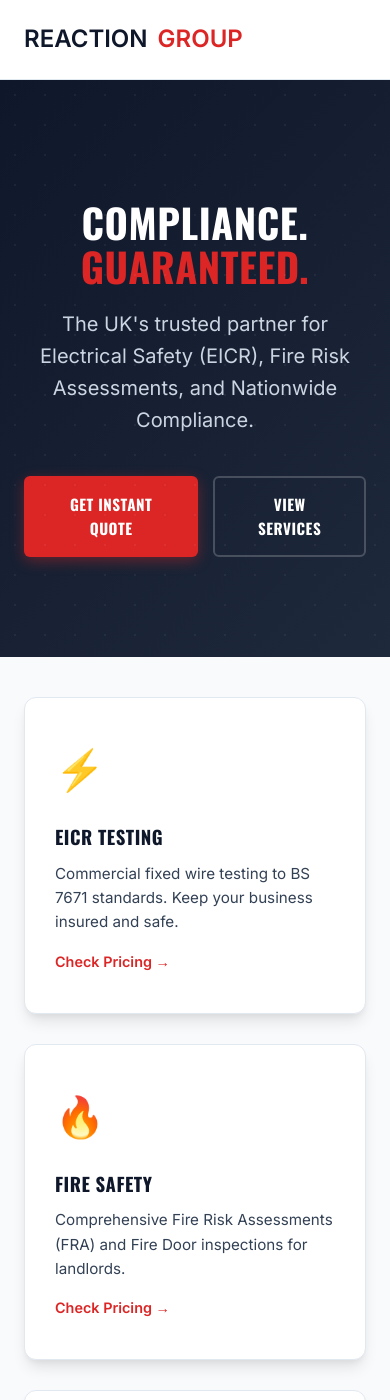
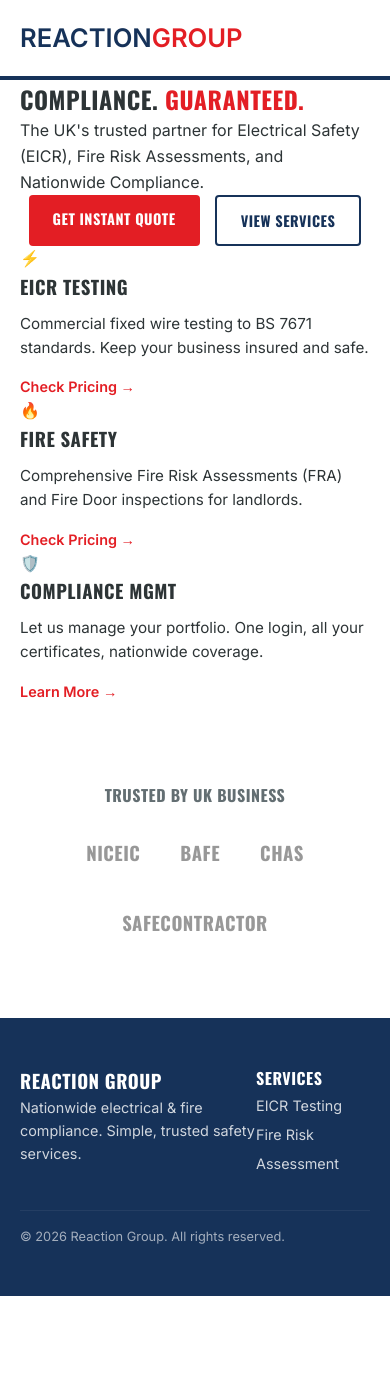
Before and after one commit to LD1878/React-Group-James, a Jekyll site: the page built from index.md, in a window 390 px wide and 1400 px high. Built offline with Jekyll 4.4.1, drawn with Linux system fonts in a browser that asks for light colours.

Commit message:
Update main.css

```diff
--- a/assets/css/main.css
+++ b/assets/css/main.css
@@ -1,226 +1,55 @@
-/* assets/css/main.css - HIGH FIDELITY VERSION */
-
-@import url('https://fonts.googleapis.com/css2?family=Inter:wght@400;500;600&family=Oswald:wght@500;700&display=swap');
-
+/* assets/css/main.css */
 :root {
-    /* Brand Colors - Deep & Authoritative */
-    --brand-navy: #0f172a;       /* Darker, richer navy */
-    --brand-blue: #1e3a8a;       /* Brighter blue for accents */
-    --brand-red: #dc2626;        /* Sharp safety red */
+    --brand-navy: #163259;       /* Deep Professional Navy */
+    --brand-red: #e31e24;        /* Action Red */
     --brand-white: #ffffff;
-
-    /* UI Colors */
-    --bg-body: #f8fafc;          /* Cool grey background */
-    --bg-card: #ffffff;
-    --text-main: #334155;
-    --text-dark: #0f172a;
-    --border-subtle: #e2e8f0;
-
-    /* Spacing & Layout */
+    --text-main: #2d3436;
+    --text-light: #636e72;
+    --bg-light: #f4f7f6;
+    --border-color: #d1d8e0;
+    --font-heading: 'Oswald', sans-serif;
+    --font-body: 'Inter', sans-serif;
+    --container-width: 1200px;
     --header-height: 80px;
-    --container-width: 1240px;
-
-    /* Shadows - The "Premium" Feel */
-    --shadow-sm: 0 1px 3px rgba(0,0,0,0.1);
-    --shadow-md: 0 4px 6px -1px rgba(0,0,0,0.1), 0 2px 4px -1px rgba(0,0,0,0.06);
-    --shadow-lg: 0 10px 15px -3px rgba(0,0,0,0.1), 0 4px 6px -2px rgba(0,0,0,0.05);
 }
 
-/* 1. RESET & TYPOGRAPHY */
 * { box-sizing: border-box; margin: 0; padding: 0; }
+body { font-family: var(--font-body); color: var(--text-main); line-height: 1.6; background-color: var(--brand-white); }
+h1, h2, h3, h4, .nav-link, .btn { font-family: var(--font-heading); text-transform: uppercase; letter-spacing: 0.5px; }
+a { text-decoration: none; color: inherit; transition: 0.2s ease; }
+.container { max-width: var(--container-width); margin: 0 auto; padding: 0 20px; }
 
-body {
-    font-family: 'Inter', sans-serif;
-    background-color: var(--bg-body);
-    color: var(--text-main);
-    line-height: 1.6;
-    -webkit-font-smoothing: antialiased;
-}
+/* BUTTONS */
+.btn { display: inline-block; padding: 12px 24px; font-weight: 700; border-radius: 4px; cursor: pointer; font-size: 0.9rem; text-align: center; }
+.btn-primary { background-color: var(--brand-red); color: white; }
+.btn-primary:hover { background-color: #c0151a; }
+.btn-outline { border: 2px solid var(--brand-navy); color: var(--brand-navy); }
+.btn-outline:hover { background-color: var(--brand-navy); color: white; }
 
-h1, h2, h3, h4, .btn, .nav-link {
-    font-family: 'Oswald', sans-serif;
-    text-transform: uppercase;
-    letter-spacing: 0.5px;
-    color: var(--text-dark);
-}
-
-a { text-decoration: none; transition: all 0.2s ease; }
-
-.container {
-    max-width: var(--container-width);
-    margin: 0 auto;
-    padding: 0 24px;
-}
-
-/* 2. HEADER - STICKY & CLEAN */
-.site-header {
-    background: rgba(255, 255, 255, 0.98);
-    backdrop-filter: blur(10px);
-    height: var(--header-height);
-    border-bottom: 1px solid var(--border-subtle);
-    position: sticky;
-    top: 0;
-    z-index: 1000;
-}
-
-.header-inner {
-    display: flex;
-    justify-content: space-between;
-    align-items: center;
-    height: 100%;
-}
-
-.logo {
-    font-size: 1.5rem;
-    font-weight: 800;
-    color: var(--brand-navy);
-    display: flex;
-    align-items: center;
-    gap: 10px;
-}
-
-.site-nav { display: flex; gap: 32px; align-items: center; }
-
-.nav-link {
-    font-size: 0.9rem;
-    font-weight: 600;
-    color: var(--text-main);
-    cursor: pointer;
-}
+/* HEADER */
+.site-header { height: var(--header-height); background: white; border-bottom: 4px solid var(--brand-navy); display: flex; align-items: center; position: sticky; top: 0; z-index: 1000; }
+.header-inner { display: flex; justify-content: space-between; align-items: center; width: 100%; }
+.logo { font-size: 1.6rem; font-weight: 800; color: var(--brand-navy); }
+.site-nav { display: flex; gap: 30px; align-items: center; }
+.nav-link { font-size: 0.95rem; font-weight: 600; color: var(--brand-navy); cursor: pointer; }
 .nav-link:hover { color: var(--brand-red); }
 
-/* 3. HERO SECTIONS - THE BIG VISUAL FIX */
-.hero-section {
-    background: linear-gradient(135deg, var(--brand-navy) 0%, #1e293b 100%);
-    color: white;
-    padding: 120px 0 100px;
-    text-align: center;
-    position: relative;
-    overflow: hidden;
+/* DROPDOWN */
+.dropdown { position: relative; padding: 25px 0; }
+.dropdown-menu { display: none; position: absolute; top: 100%; left: -20px; background: white; min-width: 240px; border-top: 4px solid var(--brand-red); padding: 10px 0; box-shadow: 0 10px 20px rgba(0,0,0,0.1); }
+.dropdown:hover .dropdown-menu { display: block; }
+.dropdown-item { display: block; padding: 12px 24px; font-size: 0.95rem; color: var(--text-main); border-bottom: 1px solid var(--bg-light); text-transform: none; font-family: var(--font-body); }
+.dropdown-item:hover { background: var(--bg-light); color: var(--brand-red); }
+
+/* PAGE LAYOUTS */
+.page-header { background: var(--brand-navy); color: white; padding: 60px 0; margin-bottom: 40px; border-bottom: 5px solid var(--brand-red); }
+.layout-grid { display: grid; grid-template-columns: 1fr 350px; gap: 50px; align-items: start; margin-bottom: 80px; }
+.sidebar-sticky { position: sticky; top: 110px; background: var(--bg-light); padding: 35px; border-radius: 8px; border-top: 4px solid var(--brand-red); }
+.content-area h2 { color: var(--brand-navy); margin-top: 2rem; border-bottom: 2px solid var(--border-color); padding-bottom: 10px; }
+
+/* MOBILE */
+@media (max-width: 900px) {
+    .site-nav { display: none; }
+    .layout-grid { grid-template-columns: 1fr; }
+    .sidebar-sticky { position: static; order: -1; margin-bottom: 40px; }
 }
-
-/* Subtle pattern overlay for texture */
-.hero-section::before {
-    content: '';
-    position: absolute;
-    top: 0; left: 0; right: 0; bottom: 0;
-    background-image: radial-gradient(#ffffff 1px, transparent 1px);
-    background-size: 30px 30px;
-    opacity: 0.05;
-}
-
-.hero-title {
-    font-size: clamp(2.5rem, 5vw, 4rem);
-    line-height: 1.1;
-    margin-bottom: 20px;
-    color: white;
-}
-
-.hero-subtitle {
-    font-size: 1.25rem;
-    color: #cbd5e1; /* Light grey text */
-    max-width: 600px;
-    margin: 0 auto 40px;
-}
-
-/* 4. BUTTONS - HIGH CONTRAST */
-.btn {
-    display: inline-flex;
-    align-items: center;
-    justify-content: center;
-    padding: 14px 32px;
-    font-weight: 700;
-    border-radius: 6px;
-    font-size: 0.95rem;
-    cursor: pointer;
-}
-
-.btn-primary {
-    background-color: var(--brand-red);
-    color: white;
-    box-shadow: 0 4px 14px 0 rgba(220, 38, 38, 0.39);
-}
-.btn-primary:hover {
-    background-color: #b91c1c;
-    transform: translateY(-2px);
-}
-
-.btn-outline {
-    background: transparent;
-    border: 2px solid rgba(255,255,255,0.2);
-    color: white;
-}
-.btn-outline:hover {
-    border-color: white;
-    background: rgba(255,255,255,0.1);
-}
-
-/* 5. CARDS (Service Grid) */
-.feature-grid {
-    display: grid;
-    grid-template-columns: repeat(auto-fit, minmax(300px, 1fr));
-    gap: 30px;
-    margin-top: -50px; /* Pulls cards up into hero */
-    position: relative;
-    z-index: 10;
-}
-
-.card {
-    background: white;
-    padding: 40px 30px;
-    border-radius: 12px;
-    box-shadow: var(--shadow-lg);
-    border: 1px solid var(--border-subtle);
-    transition: transform 0.3s ease, box-shadow 0.3s ease;
-}
-
-.card:hover {
-    transform: translateY(-5px);
-    box-shadow: 0 20px 25px -5px rgba(0,0,0,0.1), 0 10px 10px -5px rgba(0,0,0,0.04);
-    border-color: var(--brand-red);
-}
-
-.card-icon {
-    font-size: 2.5rem;
-    margin-bottom: 20px;
-    display: block;
-}
-
-/* 6. SERVICE PAGE LAYOUT */
-.layout-grid {
-    display: grid;
-    grid-template-columns: 1fr 380px;
-    gap: 60px;
-    padding: 60px 0;
-}
-
-.content-area {
-    background: white;
-    padding: 40px;
-    border-radius: 12px;
-    box-shadow: var(--shadow-sm);
-    border: 1px solid var(--border-subtle);
-}
-
-.sidebar-sticky {
-    position: sticky;
-    top: 100px;
-}
-
-.quote-box {
-    background: var(--brand-navy);
-    color: white;
-    padding: 30px;
-    border-radius: 12px;
-    box-shadow: var(--shadow-lg);
-}
-
-.quote-box h3, .quote-box h4 { color: white; }
-
-/* Mobile */
-@media (max-width: 900px) {
-    .site-nav { display: none; } /* Add mobile menu later */
-    .hero-title { font-size: 2.5rem; }
-    .layout-grid { grid-template-columns: 1fr; }
-    .feature-grid { margin-top: 40px; }
-}
```
